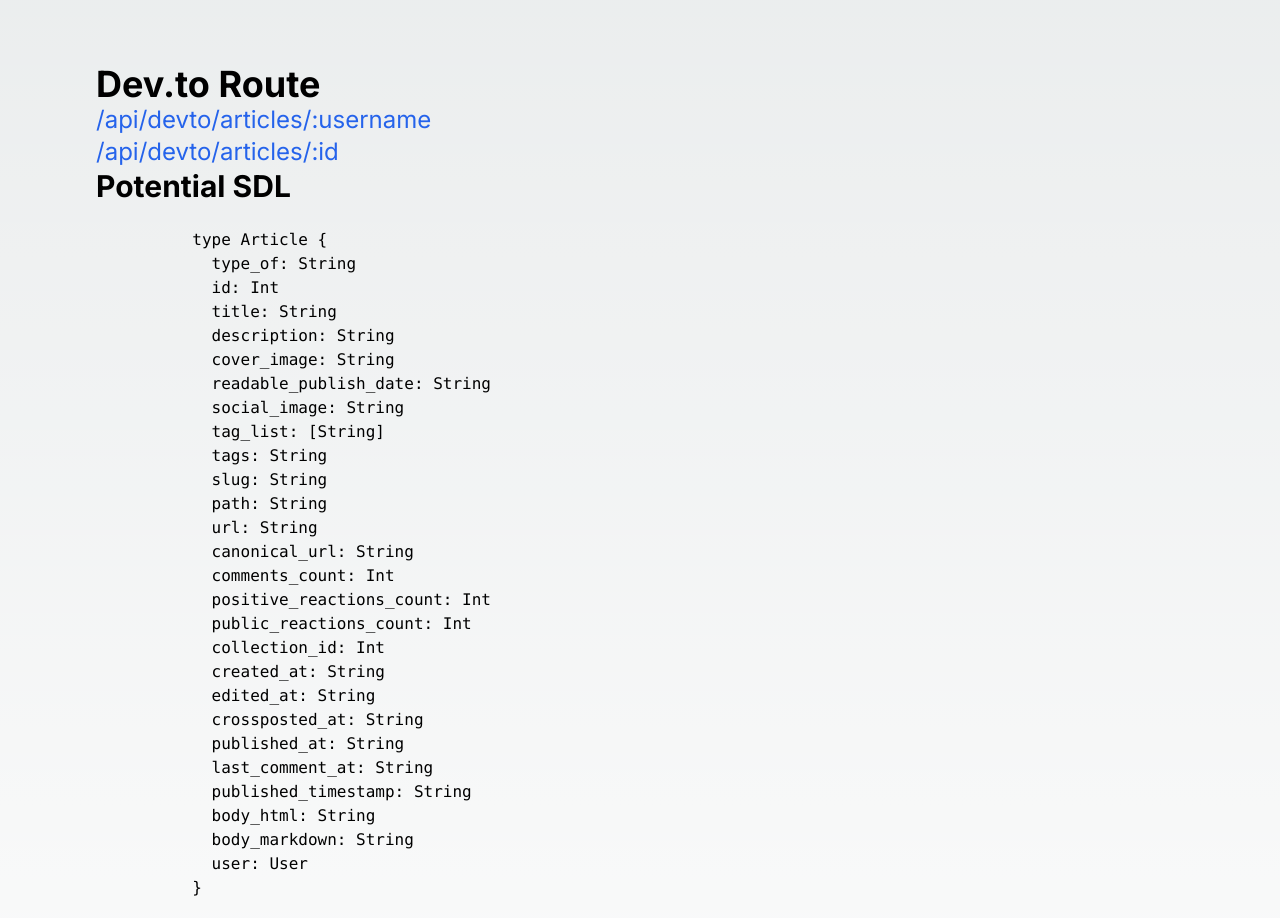
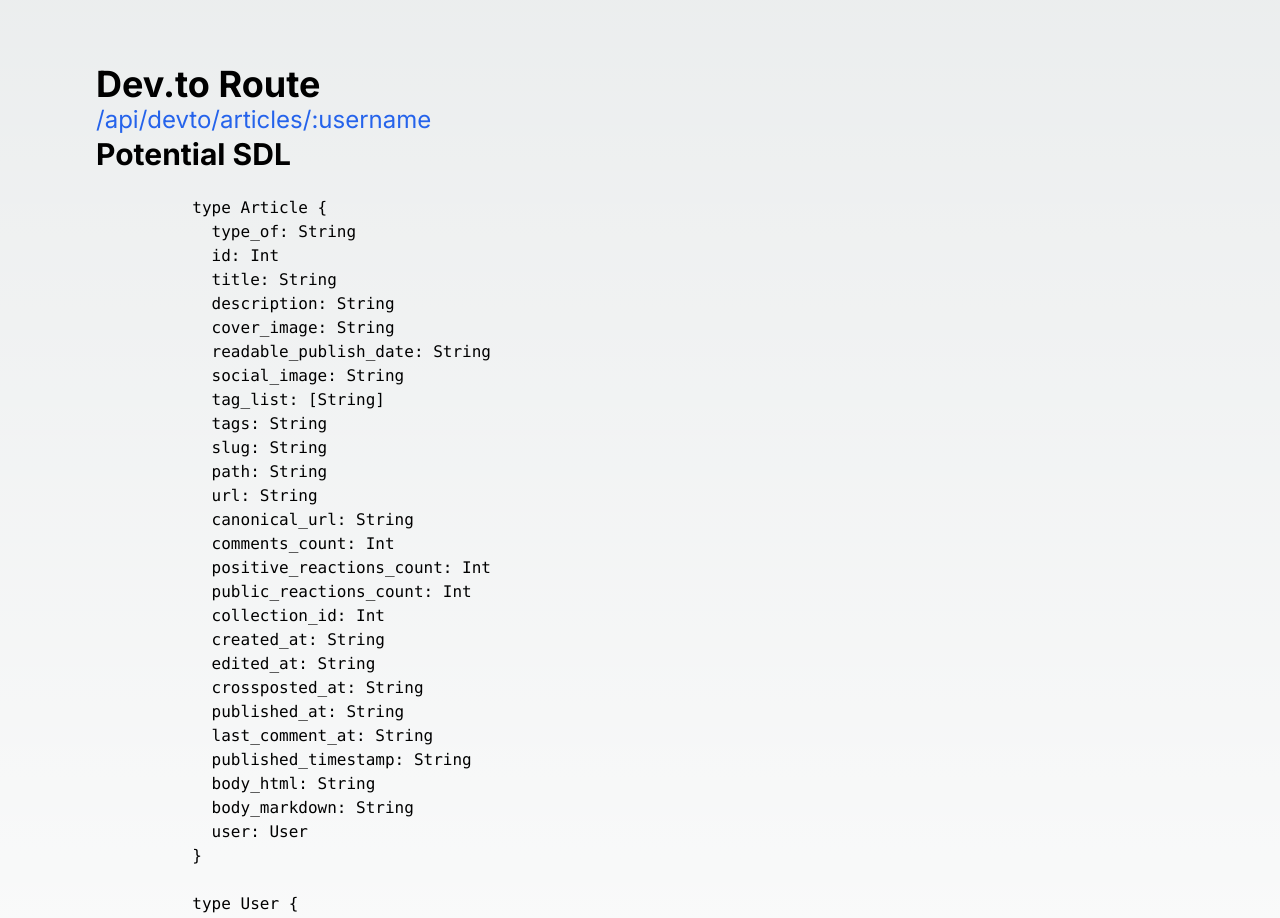
Before and after one commit to brob/federate-this, a Next.js app: page / in a window 1280 px wide. Shown: the part 1460-2378 px from the top of the page. Built offline with nearby package versions, Linux system fonts and the light colour scheme.

Commit message:
Removes id route from homepage

```diff
--- a/src/app/page.js
+++ b/src/app/page.js
@@ -62,7 +62,7 @@
       <section className="mt-24">
       <h2 className="text-4xl font-bold">Dev.to Route</h2>
       <p className="text-2xl text-blue-600"><Link href="/api/devto/articles/brob">/api/devto/articles/:username</Link></p>
-      <p className="text-2xl text-blue-600"><Link href="/api/devto/articles/123">/api/devto/articles/:id</Link></p>
+      {/* <p className="text-2xl text-blue-600"><Link href="/api/devto/articles/123">/api/devto/articles/:id</Link></p> */}
       <h3 className="text-3xl font-bold">Potential SDL</h3>
       <pre className="text-md">
         <code>
```
